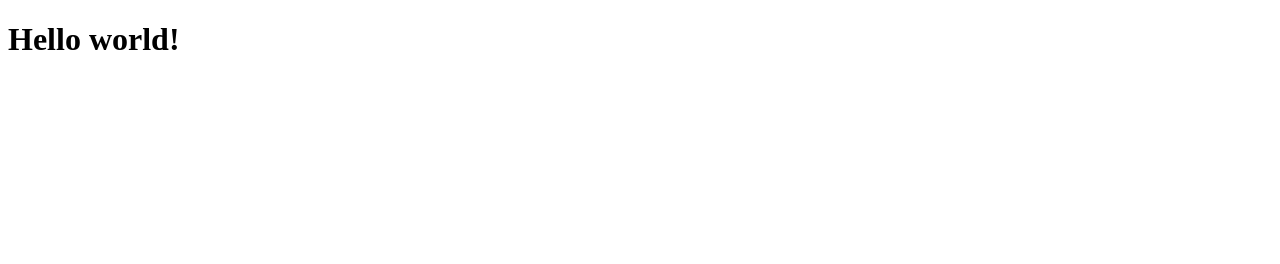
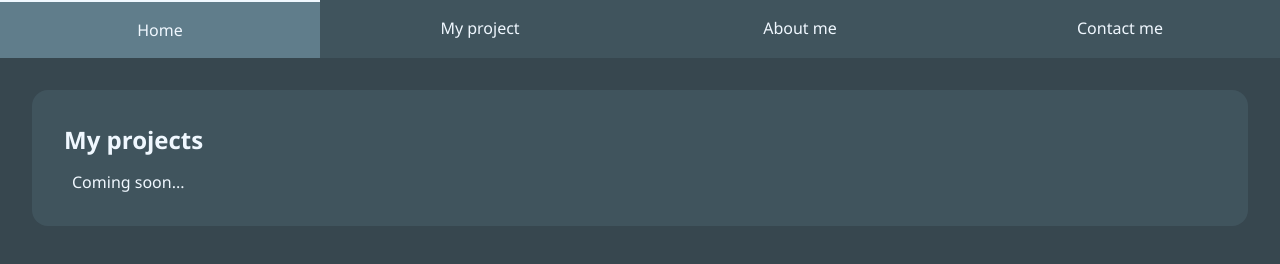
Before and after one commit to Taimurodo-RT/Taimurodo-RT.github.io, a plain HTML site: page index.html in a window 1280 px wide. Drawn offline with Linux system fonts and the light colour scheme.

Commit message:
Update index.html

```diff
--- /dev/null
+++ b/css/null.css
@@ -0,0 +1,78 @@
+/* Указываем box sizing */
+*,
+*::before,
+*::after {
+  box-sizing: border-box;
+}
+
+/* Убираем внутренние отступы */
+ul[class],
+ol[class] {
+  padding: 0;
+}
+
+/* Убираем внешние отступы */
+body,
+h1,
+h2,
+h3,
+h4,
+p,
+ul[class],
+ol[class],
+li,
+figure,
+figcaption,
+blockquote,
+dl,
+dd {
+  margin: 0;
+}
+
+/* Выставляем основные настройки по-умолчанию для body */
+body {
+  min-height: 100vh;
+  scroll-behavior: smooth;
+  text-rendering: optimizeSpeed;
+  line-height: 1.5;
+}
+
+/* Удаляем стандартную стилизацию для всех ul и il, у которых есть атрибут class*/
+ul[class],
+ol[class] {
+  list-style: none;
+}
+
+/* Элементы a, у которых нет класса, сбрасываем до дефолтных стилей */
+a:not([class]) {
+  text-decoration-skip-ink: auto;
+}
+
+/* Упрощаем работу с изображениями */
+img {
+  max-width: 100%;
+  display: block;
+}
+
+/* Указываем понятную периодичность в потоке данных у article*/
+article > * + * {
+  margin-top: 1em;
+}
+
+/* Наследуем шрифты для инпутов и кнопок */
+input,
+button,
+textarea,
+select {
+  font: inherit;
+}
+
+/* Удаляем все анимации и переходы для людей, которые предпочитай их не использовать */
+@media (prefers-reduced-motion: reduce) {
+  * {
+    animation-duration: 0.01ms !important;
+    animation-iteration-count: 1 !important;
+    transition-duration: 0.01ms !important;
+    scroll-behavior: auto !important;
+  }
+}
--- /dev/null
+++ b/css/style.css
@@ -0,0 +1,24 @@
+body {
+    background-color: #37474F;
+    font-family: 'Segoe UI', Tahoma, Geneva, Verdana, sans-serif;
+    color:#f0f8ff;
+}
+
+.nav{display:flex;list-style:none;text-align:center;padding:0;width:100vw;background-color:rgb(69,90,100,.7)}
+.nav-item a{display:inline-block;text-decoration:none;color:#f0f8ff;padding:1em;width:25vw}
+.nav-item a:hover{border-top:2px solid #f0f8ff;background-color:#607d8b}
+
+.content {
+    background-color: rgb(69,90,100,.7);
+    margin: 2em;
+    padding: 2em;
+    border-radius: 1em;
+}
+
+h2 {
+    margin-bottom: 0.5em;
+}
+
+p {
+    margin-left: 0.5em;
+}
--- a/index.html
+++ b/index.html
@@ -4,9 +4,30 @@
     <meta charset="UTF-8">
     <meta http-equiv="X-UA-Compatible" content="IE=edge">
     <meta name="viewport" content="width=device-width, initial-scale=1.0">
-    <title>Document</title>
+    <title>Home</title>
+    <link rel="stylesheet" href="css/null.css">
+    <link rel="stylesheet" href="css/style.css">
 </head>
 <body>
-    <h1>Hello world!</h1>
+    <ul class="nav">
+        <li class="nav-item">
+            <a href="#">Home</a>
+        </li>
+        <li class="nav-item">
+            <a href="#">My project</a>
+        </li>
+        <li class="nav-item">
+            <a href="#">About me</a>
+        </li>
+        <li class="nav-item">
+            <a href="#">Сontact me</a>
+        </li>
+    </ul>
+
+    <div class="content">
+        <h2>My projects</h2>
+        <p>Coming soon...</p>
+    </div>
+
 </body>
 </html>
```
Also changed, not shown: 1 other file.
